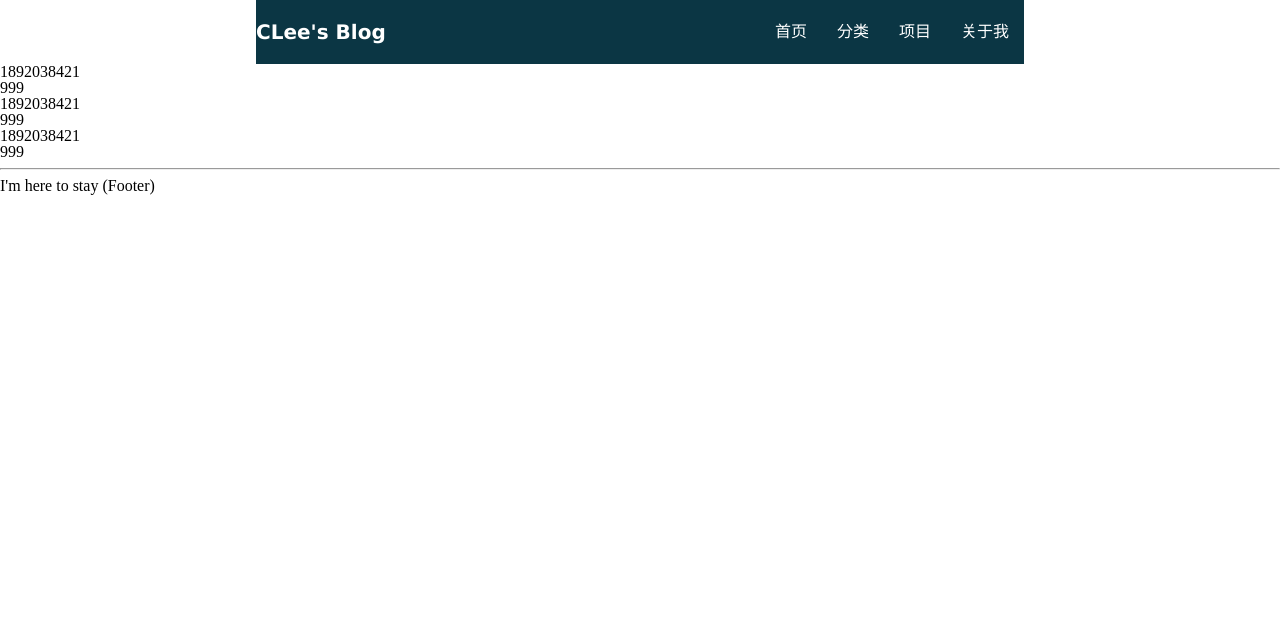
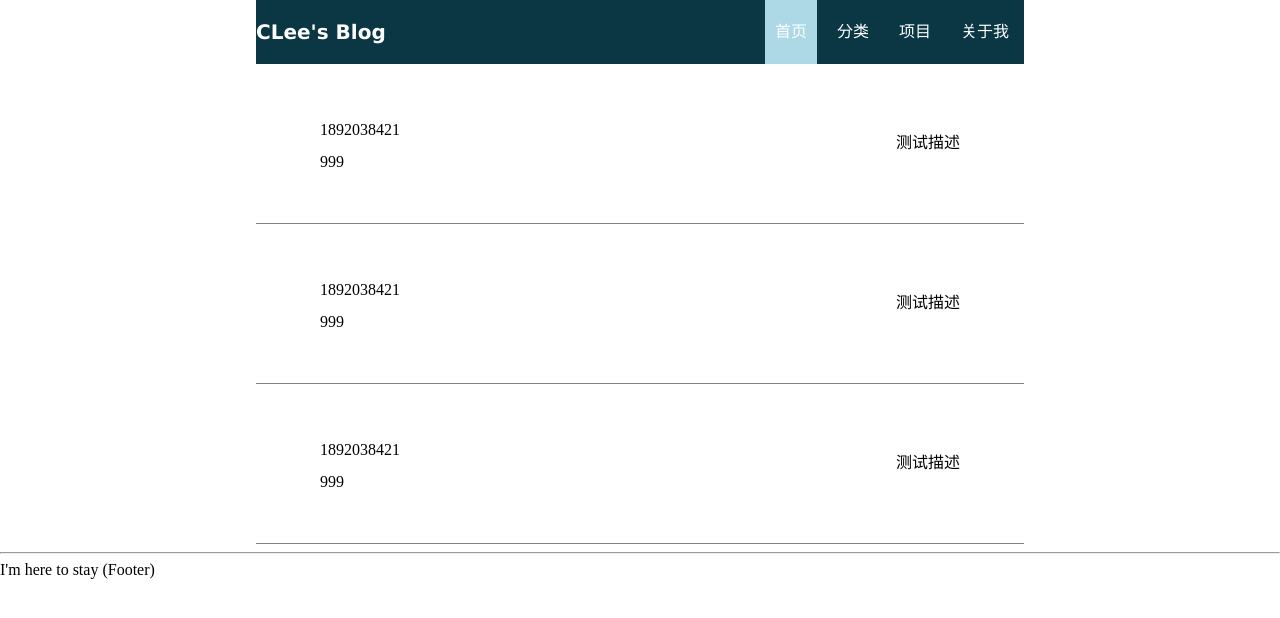
Before and after one commit to ChrisLee0211/myBlog_fontend, a Next.js app: page /blog in a window 1280 px wide. Shown: the top 618 px of the page. Built offline with nearby package versions, Linux system fonts and the light colour scheme.

Commit message:
重写顶部栏路由跳转逻辑

```diff
--- a/components/MainHeader.tsx
+++ b/components/MainHeader.tsx
@@ -1,5 +1,4 @@
-import React, { useRef, useState, useCallback } from 'react';
-// import Link from "next/link";
+import React, { useRef, useState, useCallback, useMemo } from 'react';
 import Router from 'next/router'
 export interface ComponentProps {
 
@@ -10,6 +9,7 @@ const MainHeader: React.FC<ComponentProps> = () => {
     const [btnClass, setBtnClass] = useState<string>('header-menu-btn');
     const [menuVisible, setMenuVisible] = useState<boolean>(false);
     const [menuBottom, setMenuBottom] = useState<string>('32vh');
+    const [current,setCurrent] = useState<string>("/blgo")
     const clickBtn = useCallback(() => {
         setMenuVisible(!menuVisible);
         if (menuVisible === true) {
@@ -20,11 +20,20 @@ const MainHeader: React.FC<ComponentProps> = () => {
             setMenuBottom('32vh')
         }
     }, [menuVisible])
-    const goToBlog = useCallback(()=>{
+    const goToPath = useCallback((path,val)=>{
         Router.push({
-            pathname:'/blog'
-        },'/blog')
+            pathname:path
+        },path);
+        setCurrent(val)
     },[])
+    const menuList = useMemo(()=>{
+        return [
+            {path:"/blgo",value:"blgo",label:"首页",active:true},
+            {path:"/category",value:"category",label:"分类",active:false},
+            {path:"/project",value:"project",label:"项目",active:false},
+            {path:"/about",value:"about",label:"关于我",active:false},
+        ]
+    },[current]);
     return (
         <div ref={headerRef} className="header-wrapper">
             <div className="header-menu">
@@ -33,19 +42,37 @@ const MainHeader: React.FC<ComponentProps> = () => {
                     <img onTouchEnd={clickBtn} src={"../static/menu.svg"} alt="" />
                 </section>
                 <ul className="header-menu-content" >
-                    <li className="header-menu-content-item" onClick={goToBlog}>
-                            首页
-                    </li>
-                    <li className="header-menu-content-item">分类</li>
-                    <li className="header-menu-content-item">项目</li>
-                    <li className="header-menu-content-item">关于我</li>
+                    {
+                        menuList.map((record) => {
+                            return (
+                                <li
+                                    className="header-menu-content-item"
+                                    style={{background:record.active?"lightblue":"none"}}
+                                    onClick={()=>{goToPath(record.path,record.value)}}
+                                    key={record.value}
+                                    >
+                                    {record.label}
+                                </li>
+                            )
+                        })
+                    }
                 </ul>
             </div>
             <ul className="header-menu-flexContent" style={{ bottom: menuBottom }}>
-                <li className="header-menu-flexContent-item">首页</li>
-                <li className="header-menu-flexContent-item">分类</li>
-                <li className="header-menu-flexContent-item">项目</li>
-                <li className="header-menu-flexContent-item">关于我</li>
+            {
+                        menuList.map((record) => {
+                            return (
+                                <li
+                                    className="header-menu-flexContent-item"
+                                    style={{background:record.active?"lightblue":"none"}}
+                                    onClick={()=>{goToPath(record.path,record.value)}}
+                                    key={record.value}
+                                    >
+                                    {record.label}
+                                </li>
+                            )
+                        })
+            }
             </ul>
         </div>
     )
--- a/pages/blog/index.tsx
+++ b/pages/blog/index.tsx
@@ -26,7 +26,7 @@ export const getStaticProps:GetStaticProps = async () => {
             desc:'测试描述'
         },
         {
-            id:1,
+            id:2,
             image:'',
             created_at:1892038421,
             update_at:12937384463,
@@ -36,7 +36,7 @@ export const getStaticProps:GetStaticProps = async () => {
             desc:'测试描述'
         },
         {
-            id:1,
+            id:3,
             image:'',
             created_at:1892038421,
             update_at:12937384463,
@@ -60,16 +60,19 @@ const Blog: React.FC<ComponentProps> = (props: ComponentProps) => {
     return (
         <Layout>
         <div className="blog-wrapper">
+            <div className="blog-body">
                 {
                     items.map(record => {
                         return (
-                       <div className="blog-content">
+                            <div className="blog-content" key={record.id}>
                                 <section className="blog-content-date">{record.created_at}</section>
                                 <section className="blog-content-desc">
-                               <div className="blog-content-desc-img"></div>
-                               <div className="blog-content-desc-text"></div>
+                                    <div className="blog-content-desc-img">
+                                        <img src={record.image} alt=""/>
+                                    </div>
+                                    <div className="blog-content-desc-text">{record.desc}</div>
                                 </section>
-                           <section className="blog-content-desc-comment">
+                                <section className="blog-content-comment">
                                     <span className="read">{record.read}</span>
                                 </section>
                             </div>
@@ -77,6 +80,7 @@ const Blog: React.FC<ComponentProps> = (props: ComponentProps) => {
                     })
                 }
             </div>
+        </div>
         </Layout>
     )
 }
--- a/pages/index.scss
+++ b/pages/index.scss
@@ -14,7 +14,8 @@
     height: 8vh;
 
     color: white;
-    position: relative;
+    position: fixed;
+    top: 0;
     .header-menu{
         max-width: 768px;
         min-width: 320px;
@@ -85,6 +86,40 @@
     }
 }
 
+// 博客页样式
+.blog-wrapper{
+    width: 100vw;
+    margin-top: 8vh;
+    height: 100%;
+    .blog-body{
+        max-width: 768px;
+        min-width: 320px;
+        margin: 0 auto;
+        .blog-content{
+            width: 100%;
+            height: 20vh;
+            padding: 5vw;
+            box-sizing: border-box;
+            border-bottom: 1px solid grey;
+            &-date{
+                width: 100%;
+                height: 15%;
+                @include flexCenter;
+                justify-content: flex-start !important;
+            }
+            &-desc {
+                width: 100%;
+                height: 70%;
+                @include flexCenter;
+                justify-content: space-between !important;
+            }
+            &-comment{
+
+            }
+        }
+    }
+}
+
 // 响应式样式
 @media screen and (max-width:768px) {
    .header-menu{
```
Lines whose indentation alone changed are shown as unchanged.
